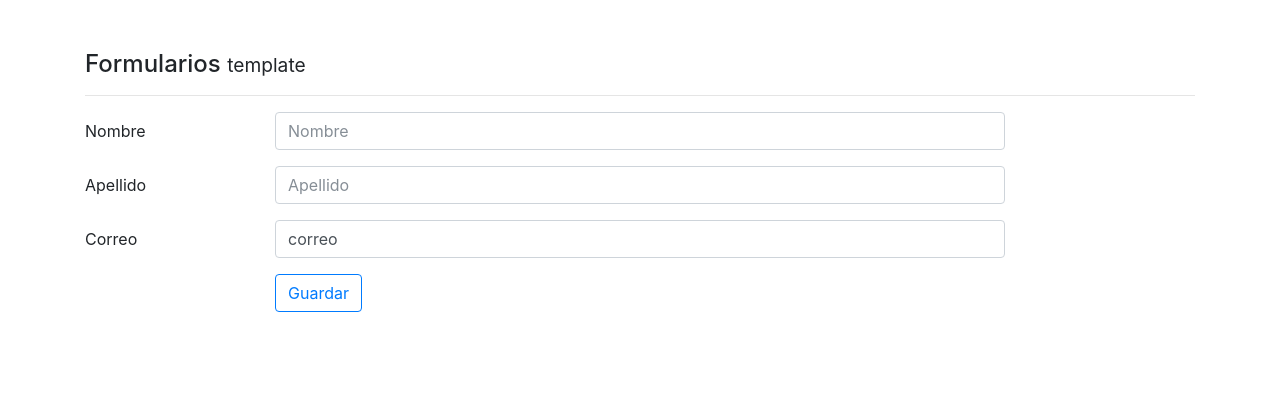
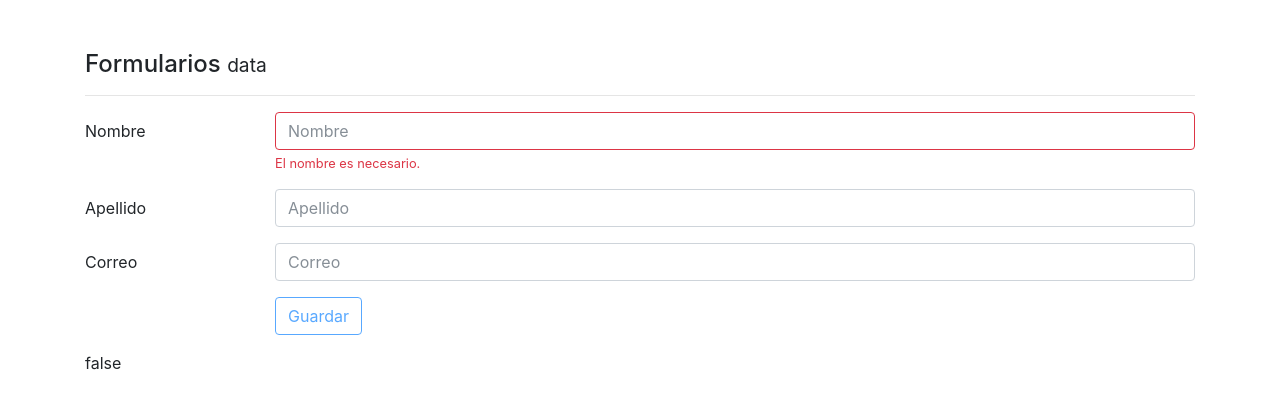
Before and after one commit to edwi02/8.-Formularios, an Angular app: page / in a window 1280 px wide. Shown: the top 408 px of the page. Built offline with nearby package versions, Linux system fonts and the light colour scheme.

Commit message:
Formulario validado desde el Template o la Data

```diff
--- a/src/app/app.component.html
+++ b/src/app/app.component.html
@@ -1,3 +1,7 @@
 <div class="container main-container">
-  <app-template></app-template>
+
+  <!-- <app-template></app-template> -->
+
+  <app-data></app-data>
+
 </div>
--- a/src/app/app.module.ts
+++ b/src/app/app.module.ts
@@ -1,6 +1,6 @@
 import { BrowserModule } from '@angular/platform-browser';
 import { NgModule } from '@angular/core';
-import { FormsModule } from '@angular/forms';
+import { FormsModule, ReactiveFormsModule } from '@angular/forms';
 import { HttpModule } from '@angular/http';
 
 
@@ -18,7 +18,8 @@ import { DataComponent } from './components/data/data.component';
   imports: [
     BrowserModule,
     FormsModule,
-    HttpModule
+    HttpModule,
+    ReactiveFormsModule
   ],
   providers: [],
   bootstrap: [AppComponent]
--- a/src/app/components/data/data.component.html
+++ b/src/app/components/data/data.component.html
@@ -1,3 +1,102 @@
-<p>
-  data works!
-</p>
+<h4> Formularios <small>data</small> </h4>
+<hr>
+
+<form [formGroup]="forma" (ngSubmit)="guardarCambios()" novalidate>
+
+		<div formGroupName="nombreCompleto">
+
+			<!-- Nombre -->
+			<div class="form-group row" >
+				<label class="col-sm-2 col-form-label" for="inputNombre">Nombre</label>
+				<div class="col-sm-10">
+					<!-- {'is-invalid': !forma.get('nombreCompleto.nombre').valid}" -->
+					<input  [ngClass]="{'is-invalid': !forma.controls['nombreCompleto'].controls['nombre'].valid}"
+                  class="form-control"
+                  type="text"
+                  id="inputNombre" name="nombre"
+                  placeholder="Nombre"
+                  formControlName="nombre" />
+
+
+						<div class="invalid-feedback">
+							  <!-- <div *ngIf="forma.controls['nombre'].errors?.required"> -->
+							 	<div *ngIf="forma.get('nombreCompleto.nombre').errors?.required">
+								 El nombre es necesario.
+							  </div>
+							 <div *ngIf="forma.get('nombreCompleto.nombre').errors?.minlength">
+								 Por lo menos 3 caracteres.
+							 </div>
+
+						 	</div>
+
+				</div>
+			</div>
+
+			<!-- Apellido  -->
+			<div class="form-group row">
+				<label class="col-sm-2 col-form-label" for="inputApellido">Apellido</label>
+				<div class="col-sm-10">
+					<input class="form-control"
+                 type="text"
+                 id="inputApellido" name="apellido"
+                 placeholder="Apellido"
+                 formControlName="apellido" />
+				</div>
+			</div>
+
+		</div>
+
+			<!-- Correo  -->
+			<div class="form-group row">
+				<label class="col-sm-2 col-form-label" for="inputCorreo">Correo</label>
+				<div class="col-sm-10">
+					<input class="form-control"
+                 type="email"
+                 id="inputCorreo"
+                 name="correo"
+                 placeholder="Correo"
+                 formControlName="correo" />
+				</div>
+			</div>
+
+			<!-- Templaet correo -->
+			<!-- <div class="form-group row my-1">
+				<label class="col-sm-2 col-form-label" for="inputCorreo">Correo</label>
+				<div class="col-sm-10 my-1">
+				<label class="sr-only" for="inlineFormInputGroupUsername">Correo</label>
+				<div class="input-group">
+					<div class="input-group-prepend">
+					  <div class="input-group-text">@</div>
+					</div>
+					<input type="text" class="form-control" id="inlineFormInputGroupUsername" placeholder="Correo electr&oacute;nico">
+				</div>
+				</div>
+			</div> -->
+
+			<!-- Radio Buttons  -->
+			<!-- <div class="form-group row">
+				<label class="col-sm-2 col-form-label" for="opcionA">Opciones</label>
+				<div class="custom-control custom-radio custom-control-inline">
+				  <input type="radio" id="opcionA" name="opcionA" class="custom-control-input">
+				  <label class="custom-control-label" for="opcionA">Opcion A</label>
+				</div>
+				<div class="custom-control custom-radio custom-control-inline">
+				  <input type="radio" id="opcionB" name="opcionA" class="custom-control-input">
+				  <label class="custom-control-label" for="opcionB">Opcion B</label>
+				</div>
+			</div> -->
+
+      <div class="form-group row">
+        <label class="col-md-2 col-form-label">&nbsp;</label>
+        <div class="input-group col-md-8">
+          <button [disabled]="!forma.valid"
+                  type="submit"
+                  class="btn btn-outline-primary">
+            Guardar
+          </button>
+        </div>
+      </div>
+
+    {{ forma.valid }}
+
+	</form>
--- a/src/app/components/data/data.component.ts
+++ b/src/app/components/data/data.component.ts
@@ -1,15 +1,49 @@
-import { Component, OnInit } from '@angular/core';
+import { Component } from '@angular/core';
+import { FormGroup, FormControl, Validators } from '@angular/forms';
 
 @Component({
   selector: 'app-data',
   templateUrl: './data.component.html',
   styles: []
 })
-export class DataComponent implements OnInit {
+export class DataComponent {
 
-  constructor() { }
+  forma:FormGroup;
 
-  ngOnInit() {
+  usuario:Object = {
+
+    nombreCompleto: {
+      nombre: "Edwin",
+      apellido: "Quintero"
+    },
+    correo: "edwin@gmailc.com"
+
+  }
+
+  constructor() {
+
+    console.log(this.usuario);
+
+    this.forma = new FormGroup({
+
+      'nombreCompleto': new FormGroup({
+        'nombre': new FormControl( '',
+                                     [
+                                        Validators.required,
+                                        Validators.minLength(3)
+                                      ] ),
+        'apellido': new FormControl('', Validators.required)
+      }),
+      'correo': new FormControl('', [
+                                      Validators.required,
+                                      Validators.pattern('^[a-zA-Z]+@[a-zA-Z0-9-]+\.[a-zA-Z0-9-.]+$')
+                                    ])
+    });
+  }
+
+  guardarCambios(){
+    console.log( this.forma.value );
+    console.log( this.forma );
   }
 
 }
--- a/src/app/components/template/template.component.html
+++ b/src/app/components/template/template.component.html
@@ -1,58 +1,167 @@
 <h4>Formularios <small>template</small></h4>
 <hr>
-<form (ngSubmit)="guardar()" novalidate="">
+<form (ngSubmit)="guardar(forma)" #forma="ngForm" novalidate>
 
   <div>
 
     <div class="form-group row">
-      <label class="col-2 col-form-label">Nombre</label>
-      <div class="col-8">
+      <label class="col-md-2 col-form-label">Nombre</label>
+      <div class="col-md-10">
 
         <input class="form-control"
                type="text"
                placeholder="Nombre"
                name="nombre"
-               ngModel
+               [(ngModel)]="usuario.nombre"
+               [ngClass]="{'is-invalid': (nombre.errors?.required || nombre.errors?.minlength) && nombre.touched}"
                minlength="5"
-               required>
+               required
+               #nombre="ngModel">
+
+         <div *ngIf="nombre.errors?.required"
+            class="invalid-feedback">
+           Este campo es requerido.
+         </div>
+         <div *ngIf="nombre.errors?.minlength"
+              class="invalid-feedback">
+           Por lo menos {{ nombre.errors.minlength.requiredLength }} caracteres.
+         </div>
       </div>
     </div>
 
     <div class="form-group row">
-      <label class="col-2 col-form-label">Apellido</label>
-      <div class="col-8">
+      <label class="col-md-2 col-form-label">Apellido</label>
+      <div class="col-md-10">
 
         <input class="form-control"
                type="text"
                placeholder="Apellido"
                name="apellido"
-               ngModel>
+               [(ngModel)]="usuario.apellido"
+               required
+               #apellido="ngModel">
+         <div *ngIf="apellido.errors?.required">
+           Este campo es requerido
+         </div>
       </div>
     </div>
 
   </div>
 
   <div class="form-group row">
-    <label class="col-2 col-form-label">Correo</label>
-    <div class="col-md-8">
-
-      <input class="form-control"
-             type="email"
-             placeholder="Correo electrónico"
-             name="correo"
-             ngModel="correo">
+    <div class="col-md-2 col-form-label">
+      Correo
+    </div>
+    <!-- <label class="col-md-4 col-form-label">Correo</label> -->
+    <div class="col-md-10">
+      <div class="input-group">
+          <div class="input-group-prepend">
+            <span class="input-group-text" id="inputGroupPrepend">@</span>
+          </div>
+          <input class="form-control"
+                 type="email"
+                 placeholder="Correo electrónico"
+                 name="correo"
+                 [(ngModel)]="usuario.correo"
+                 required
+                 pattern="^[a-zA-Z]+@[a-zA-Z0-9-]+\.[a-zA-Z0-9-.]+$"
+                 #correo="ngModel">
+      </div>
+      <div *ngIf="correo.errors?.required">
+       Este campo es requerido.
+      </div>
+      <div *ngIf="correo.errors?.pattern">
+       Correo invalido.
+      </div>
     </div>
   </div>
 
+  <div class="form-group row">
+    <label class="col-md-2 col-form-label">País</label>
+    <div class="col-md-10">
+      <select [(ngModel)]="usuario.pais"
+              class="form-control"
+              name="pais">
+              <option value="">Seleccione un pais</option>
+              <option *ngFor="let pais of paises" [value]="pais.codigo">
+                 {{ pais.nombre }}
+              </option>
+      </select>
+    </div>
+  </div>
+
+  <!-- <div class="form-group row">
+    <label class="col-md-2 col-form-label">Sexo</label>
+    <div class="col-md-10">
+
+      <div *ngFor="let s of sexos; let i = index"
+           class="custom-control custom-radio custom-control-inline">
+        <input [(ngModel)]="usuario.sexo"
+              [value]="s"
+              type="radio"
+              id="customRadioInline{{ i + 1 }}"
+              name="sexo"
+              class="custom-control-input">
+        <label class="custom-control-label" for="customRadioInline1">{{ s }}</label>
+      </div>
+      <div class="custom-control custom-radio custom-control-inline">
+        <input  [(ngModel)]="usuario.sexo"
+                value="Mujer"
+                type="radio"
+                id="customRadioInline2"
+                name="sexo"
+                class="custom-control-input">
+        <label class="custom-control-label" for="customRadioInline2">Mujer</label>
+      </div>
+
+    </div>
+  </div> -->
+
+  <div class="form-group row">
+     <label class="col-md-2 col-form-label">Sexo</label>
+     <div class="col-md-10">
+         <div class="form-check form-check-inline" *ngFor="let s of sexos">
+           <label class="form-check-label">
+             <input class="form-check-input"
+             [(ngModel)] = "usuario.sexo"
+             type="radio"
+             name="sexo"
+             [value]="s">
+             {{ s }}
+           </label>
+     </div>
+     </div>
+ </div>
 
 
+ <div class="form-group row">
+    <label class="col-md-2 col-form-label">Acepta</label>
+    <div class="col-md-10">
+      <div class="custom-control custom-checkbox">
+        <input [(ngModel)]="usuario.acepta"
+            name="aceptaCondiciones"
+            type="checkbox"
+            class="custom-control-input"
+            id="customCheck1"
+            required>
+        <label class="custom-control-label" for="customCheck1">Acepta las condiciones</label>
+      </div>
+    </div>
+  </div>
+
   <div class="form-group row">
-    <label class="col-2 col-form-label">&nbsp;</label>
+    <label class="col-md-2 col-form-label">&nbsp;</label>
     <div class="input-group col-md-8">
-      <button type="submit" class="btn btn-outline-primary">
+      <button [disabled]="!forma.valid"
+              type="submit"
+              class="btn btn-outline-primary">
         Guardar
       </button>
     </div>
   </div>
 
+  <pre>
+    {{ usuario | json }}
+  </pre>
+
 </form>
--- a/src/app/components/template/template.component.ts
+++ b/src/app/components/template/template.component.ts
@@ -1,16 +1,52 @@
 import { Component } from '@angular/core';
+import { NgForm } from '@angular/forms';
 
 @Component({
   selector: 'app-template',
   templateUrl: './template.component.html',
-  styles: []
+  styles: [`
+      .ng-invalid.ng-touched:not(form) {
+          border:1px solid red;
+
+      }
+  `]
 })
 export class TemplateComponent {
 
+  usuario:Object = {
+    nombre: null,
+    apellido: null,
+    correo: null,
+    /*pais: "CO"*/
+    pais: "",
+    sexo: "Hombre",
+    acepta: true
+  }
+
+  sexos:string[] = ["Hombre", "Mujer"];
+
+  paises:Object = [
+    {
+      codigo: "CO",
+      nombre: "Colombia"
+    },
+    {
+      codigo: "ES",
+      nombre: "España"
+    },
+    {
+      codigo: "AR",
+      nombre: "Argentina"
+    }
+  ];
+
   constructor() { }
 
-  guardar(){
+  guardar( forma:NgForm ){
     console.log("Formulario posteados")
+    console.log( "NgForm", forma );
+    console.log( "Value: ", forma.value );
+    console.log( "Usuario", this.usuario);
   }
 
 }
```
